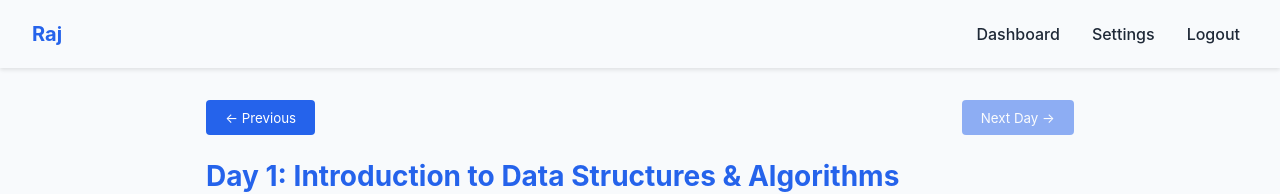
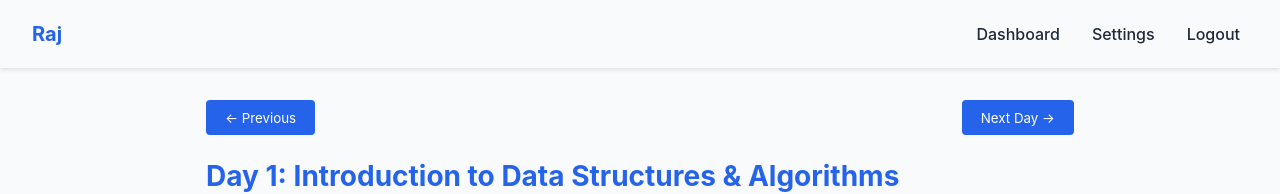
Before and after one commit to CodingStorms/CodingStorms, a plain HTML site: page day1.html in a window 1280 px wide. Shown: the top 194 px of the page. Drawn offline with Linux system fonts and the light colour scheme.

Commit message:
Update day1.html

```diff
--- a/day1.html
+++ b/day1.html
@@ -108,7 +108,7 @@
 
     <div class="nav-buttons">
       <button onclick="location.href='dashboard.html'">← Previous</button>
-      <button id="nextBtn" class="next" disabled>Next Day →</button>
+      <button id="nextBtn" class="next" onclick="location.href='day2.html'">Next Day →</button>
     </div>
 
     <h1>Day 1: Introduction to Data Structures & Algorithms</h1>
```
